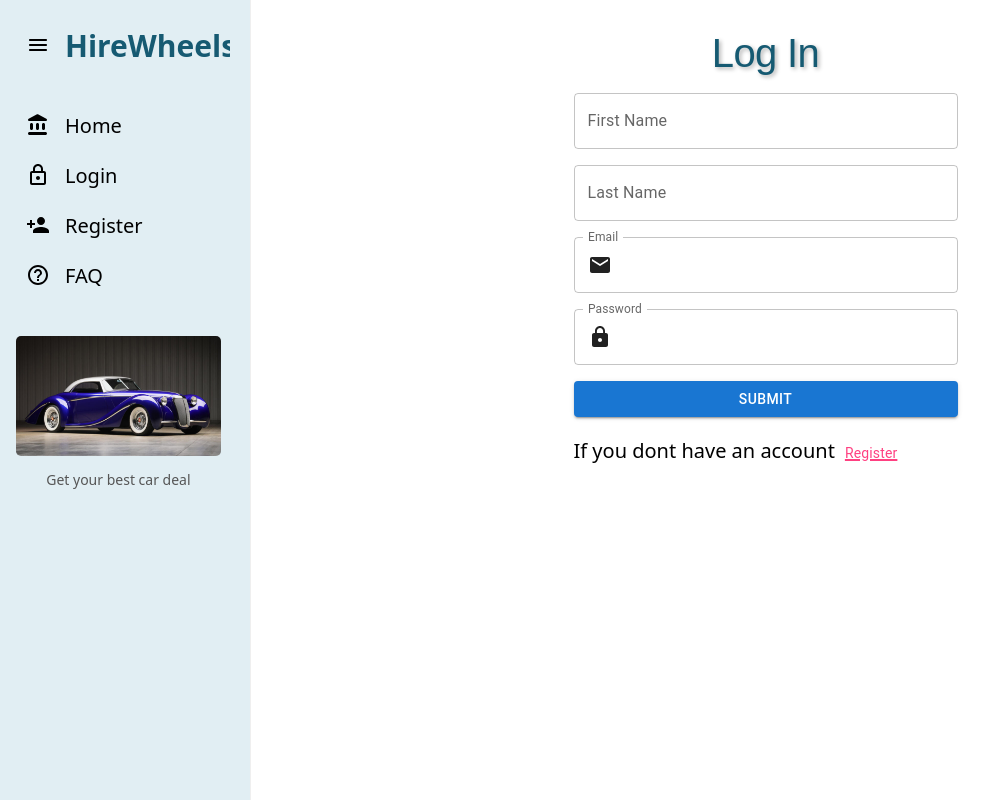
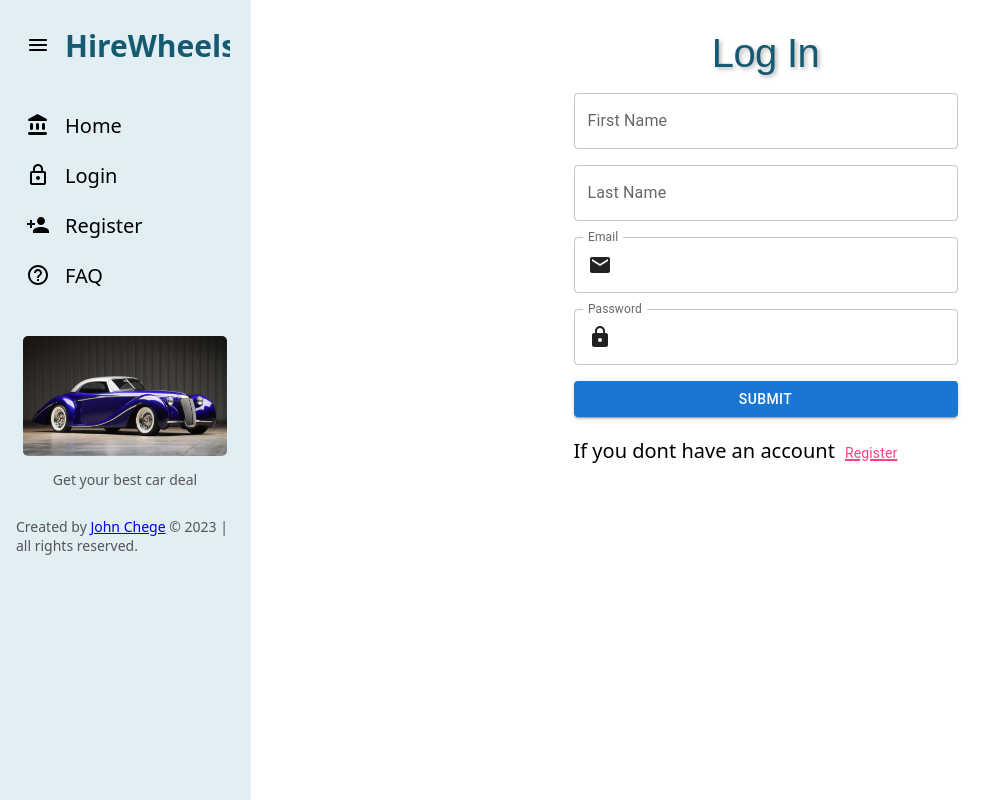
Before and after one commit to KingPrince001/Hire-Car-Client-Side, a React (Vite) app: page /login in a window 1280 px wide. Shown: the whole page, without its empty margins (0-1006 px from the left). Built offline with nearby package versions, Linux system fonts and the light colour scheme.

Commit message:
updated footer

```diff
--- a/src/App.jsx
+++ b/src/App.jsx
@@ -117,6 +117,7 @@ return () => {
           <div className="footer-content">
             <img src={BusinessLogo} alt="Footer Image" className="footer-image" />
             <p className="footer-text">Get your best car deal</p>
+            <p className="footer-text">Created by <a href="https://github.com/KingPrince001">John Chege</a> &copy; 2023 | all rights reserved.</p>
           </div>
         </div>
 
```
